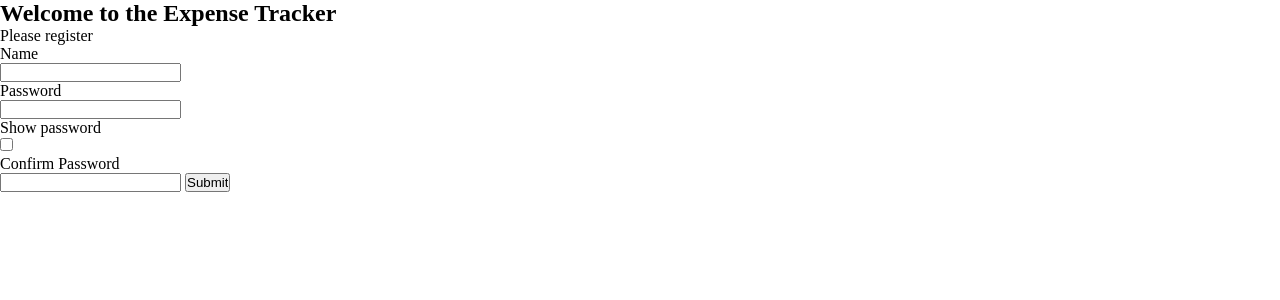
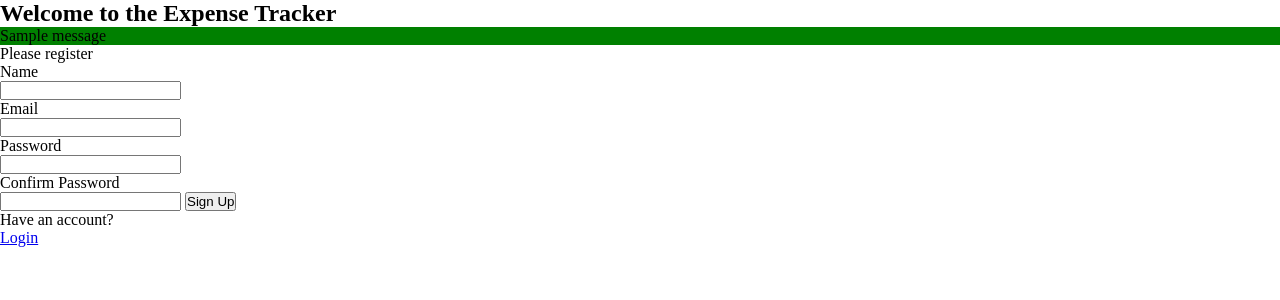
Before and after one commit to khreptunyevhen/expense_tracker, a Flask app: page /sign-in in a window 1280 px wide. Shown: the top 300 px of the page. Run offline with Flask 3, Linux system fonts and the light colour scheme; one stand-in notice (Sample message) is shown.

Commit message:
add flashes to the register form

```diff
--- a/app.py
+++ b/app.py
@@ -2,6 +2,8 @@ from flask import Flask
 
 def create_app():
     app = Flask(__name__)
+
+    app.secret_key = b'_5#y2L"F4Q8z'
 
     from routes.views import views
     from routes.auth import auth
--- a/routes/auth.py
+++ b/routes/auth.py
@@ -1,8 +1,8 @@
-from flask import Blueprint, render_template
+from flask import Blueprint, render_template, request, flash
 
 auth = Blueprint("auth", __name__)
 
-@auth.route("/login")
+@auth.route("/login", methods=["GET", "POST"])
 def login():
     return render_template("login.html")
 
@@ -10,6 +10,24 @@ def login():
 def logout():
     return "<p>Logout</p>"
 
-@auth.route("/sign-in")
+@auth.route("/sign-in", methods=["GET", "POST"])
 def sign_in():
+
+    if request.method == "POST":
+        user_name = request.form.get("name")
+        user_email = request.form.get("email")
+        user_password = request.form.get("password")
+        user_confirm_password = request.form.get("confirm_password")
+
+        if len(user_name) < 2:
+            flash("Name should be more than 1 char", category="error")
+        elif len(user_email) < 4:
+            flash("Email should be more than 3 char", category="error")
+        elif len(user_password) < 7:
+            flash("Password should be more than 6 char", category="error")
+        elif len(user_password) != len(user_confirm_password):
+            flash("Passwords should be equal", category="error")
+        else:
+            flash("The account has been created!", category="success")
+
     return render_template("sign_up.html")
--- a/static/styles.css
+++ b/static/styles.css
@@ -5,3 +5,11 @@
     padding: 0;
     box-sizing: border-box;
 }
+
+.red {
+    background-color: red;
+}
+
+.green {
+    background-color: green;
+}
--- a/templates/base.html
+++ b/templates/base.html
@@ -7,10 +7,25 @@
     <title>{% block title %}Tr.Exp{% endblock %}</title>
 </head>
 <body>
-    {% block content %}
+    {% block header %}
     <header>
         <h1>Expense Tracker</h1>
     </header>
+    {% endblock %}
+
+    {% with messages = get_flashed_messages(with_categories=true) %}
+        {% if messages %}
+            {% for category, message in messages %}
+                {% if category == "error" %}
+                    <p class="red">{{ message }}</p>
+                {% else %}
+                    <p class="green">{{ message }}</p>
+                {% endif %}
+            {% endfor %}
+        {% endif %}
+    {% endwith %}
+
+    {% block content %}
     <main>
         <p>Tr.Exp</p>
         <p>Manage your expenses</p>
--- a/templates/sign_up.html
+++ b/templates/sign_up.html
@@ -2,28 +2,40 @@
 
 {% block title %}Register{% endblock %}
 
+{% block header %}
+<header>
+    <h2>Welcome to the Expense Tracker</h2>
+</header>
+{% endblock %}
+
 {% block content %}
-<h2>Welcome to the Expense Tracker</h2>
-
 {% block login_title %}Please register{% endblock %}
 
-<form action="get">
+<form method="POST">
     <label for="name">
         <p>Name</p>
-        <input type="text" id="name">
+        <input type="text" id="name" name="name">
+    </label>
+    <label for="email">
+        <p>Email</p>
+        <input type="email" id="email" name="email">
     </label>
     <label for="password">
         <p>Password</p>
-        <input type="password" id="password">
+        <input type="password" id="password" name="password">
     </label>
-    <label for="name">
+    <!-- <label for="name">
         <p>Show password</p>
         <input type="checkbox">
-    </label>
+    </label> -->
     <label for="confirm_password">
         <p>Confirm Password</p>
-        <input type="password" id="confirm_password">
+        <input type="password" id="confirm_password" name="confirm_password">
     </label>
-    <input type="submit" placeholder="Sign Up">
+    <button type="submit">Sign Up</button>
 </form>
+<div>
+    <p>Have an account?</p>
+    <a href="{{ url_for('auth.login') }}">Login</a>
+</div>
 {% endblock %}
```
Also changed, not shown: templates/login.html (+14 -9 lines).
